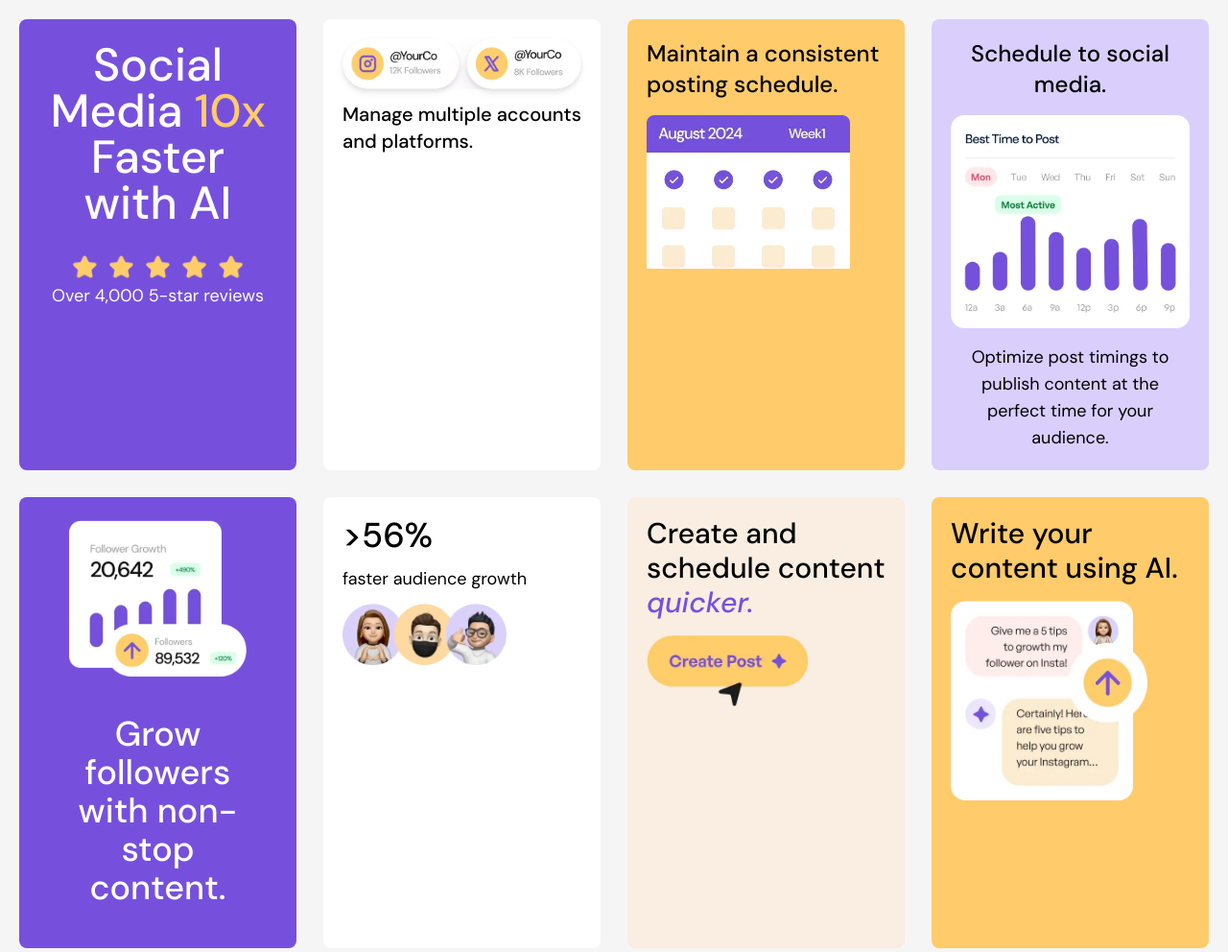
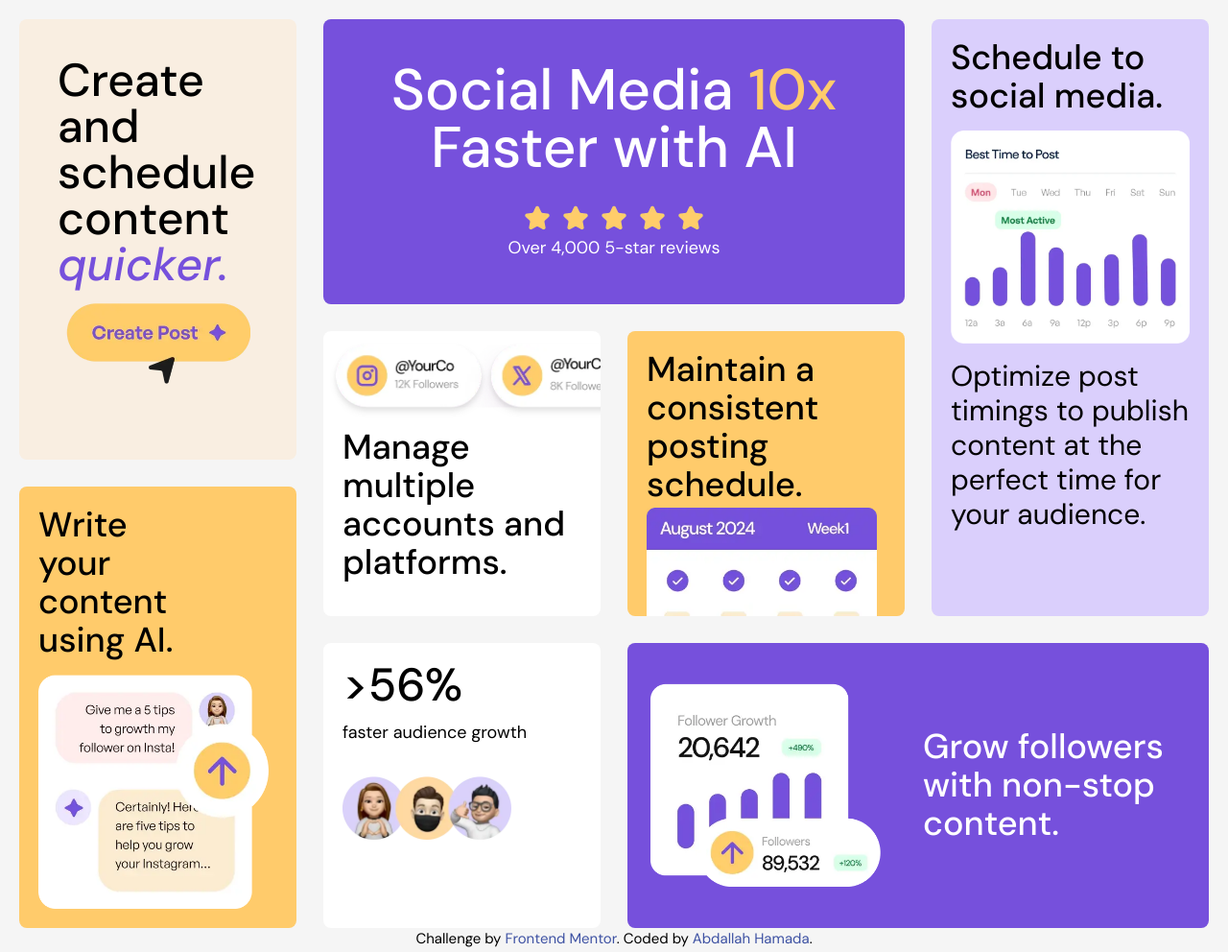
Before and after one commit to AbdullahHamadax/bento-grid, a plain HTML site: page index.html in a window 1280 px wide. Shown: the top 992 px of the page at 96% size. Drawn offline with nearby package versions, Linux system fonts and the light colour scheme.

Commit message:
Finish Desktop and Tablet design & QOL improvements + Add container to grid parent + Change rows to 12 and spans accoridngly + Make images appear emebdded within their corresponding container + Make containers responsive on Tablet and Desktop

```diff
--- a/index.html
+++ b/index.html
@@ -34,106 +34,122 @@
     </style>
   </head>
   <body class="flex flex-col items-center min-h-screen p-5 bg-[#f5f5f5]">
-    <div class="grid gap-7 sm:grid-cols-4 sm:grid-rows-3">
+    <div
+      class="container grid max-w-[80rem] sm:grid-cols-2 lg:grid-cols-4 gap-7 lg:grid-rows-12"
+    >
       <div
-        class="bg-[#7650dc] rounded-lg flex flex-col items-center text-center p-6"
+        class="bg-[#7650dc] rounded-lg flex flex-col items-center text-center p-6 order-1 lg:order-2 lg:row-span-4 lg:col-span-2 lg:justify-center"
       >
-        <h1 class="text-5xl font-medium text-white">
+        <h1 class="text-5xl font-medium text-white text-balance lg:text-6xl">
           Social Media <span class="text-[#ffcb6b]">10x</span> Faster with AI
         </h1>
         <img
           src="assets/images/illustration-five-stars.webp"
           alt="five stars"
-          class="h-[1.9rem] mt-7"
+          class="w-[12rem] mt-7"
         />
         <p class="text-lg text-white">Over 4,000 5-star reviews</p>
       </div>
+
       <div
-        class="flex flex-col items-center gap-3 p-5 text-left text-black bg-white rounded-lg"
+        class="flex flex-col items-center order-2 gap-3 p-5 overflow-hidden text-left text-black bg-white rounded-lg lg:gap-7 lg:order-5 lg:row-span-4 lg:row-start-5"
       >
         <img
           src="assets/images/illustration-multiple-platforms.webp"
           alt="platform accounts"
-          class="rounded-full drop-shadow-md"
+          class="lg:relative lg:left-[1.5rem] w-[20rem] rounded-full drop-shadow-md lg:transform lg:scale-125"
         />
-        <p class="text-xl font-medium">
+        <p class="text-xl font-medium text-pretty sm:text-4xl">
           Manage multiple accounts and platforms.
         </p>
       </div>
+
       <div
-        class="flex flex-col items-start gap-4 text-left text-black bg-[#ffcb6b] rounded-lg p-5"
+        class="relative flex flex-col items-start gap-4 text-left overflow-hidden pb-0 text-black bg-[#ffcb6b] rounded-lg p-5 order-3 lg:order-6 lg:row-span-4 lg:row-start-5"
       >
-        <p class="text-2xl font-medium">
+        <p class="text-2xl font-medium text-balance lg:text-4xl">
           Maintain a consistent posting schedule.
         </p>
         <img
           src="assets/images/illustration-consistent-schedule.webp"
           alt="consistent schedule"
-          class="h-[10rem]"
+          class="w-[15rem] lg:absolute lg:top-[11.5rem]"
         />
       </div>
 
       <div
-        class="flex flex-col items-center gap-4 text-center text-black bg-[#dacffc] rounded-lg p-5"
+        class="flex flex-col lg:text-left gap-4 text-center overflow-hidden text-black bg-[#dacffc] rounded-lg p-5 order-4 lg:order-3 lg:row-span-8"
       >
-        <p class="text-2xl font-medium">Schedule to social media.</p>
+        <p class="text-2xl font-medium lg:text-4xl">
+          Schedule to social media.
+        </p>
         <img
           src="assets/images/illustration-schedule-posts.webp"
           alt="platform accounts"
+          class="w-[23rem]"
         />
-        <p class="px-4 text-lg font-normal">
+        <p class="text-lg font-normal lg:text-3xl">
           Optimize post timings to publish content at the perfect time for your
           audience.
         </p>
       </div>
+
       <div
-        class="bg-[#7650dc] rounded-lg flex flex-col gap-3 items-center text-center p-6"
+        class="bg-[#7650dc] rounded-lg flex flex-col gap-9 items-center lg:text-left text-center p-6 order-5 lg:order-8 lg:col-span-2 lg:row-span-4 lg:flex-row"
       >
         <img
           src="assets/images/illustration-grow-followers.webp"
           alt="followers growth"
-          class="pt-0 p-7"
+          class="pt-0 w-[14rem] lg:w-[15rem]"
         />
-        <p class="px-2 text-4xl font-medium text-white">
+        <p
+          class="px-2 text-4xl font-medium text-white text-balance lg:text-wrap lg:text-4xl"
+        >
           Grow followers with non-stop content.
         </p>
       </div>
+
       <div
-        class="flex flex-col items-start gap-3 p-5 text-black bg-white rounded-lg"
+        class="flex flex-col items-start order-6 gap-3 p-5 text-black bg-white rounded-lg lg:order-7 lg:row-span-4"
       >
-        <h1 class="text-4xl font-medium">>56%</h1>
+        <h1 class="text-4xl font-medium lg:text-5xl">>56%</h1>
         <p class="">faster audience growth</p>
         <img
           src="assets/images/illustration-audience-growth.webp"
           alt="audience"
-          class="h-[4rem]"
+          class="w-[11rem] mt-5"
         />
       </div>
+
       <div
-        class="flex flex-col items-start gap-4 p-5 text-black bg-[#f9eee1] rounded-lg"
+        class="flex flex-col items-start gap-4 p-5 text-black bg-[#f9eee1] rounded-lg order-7 lg:order-1 lg:row-span-6 lg:row-start-1 lg:col-start-1 lg:p-10"
       >
-        <p class="text-3xl font-medium">
+        <p class="text-3xl font-medium lg:text-5xl">
           Create and schedule content
           <span class="italic text-[#7650dc]">quicker.</span>
         </p>
         <img
           src="assets/images/illustration-create-post.webp"
           alt="create post button"
-          class="h-[5rem]"
+          class="w-[12rem] lg:self-center"
         />
       </div>
+
       <div
-        class="flex flex-col items-start gap-4 p-5 text-black bg-[#ffcb6b] rounded-lg"
+        class="flex flex-col items-start lg:place-content-between gap-4 p-5 text-black bg-[#ffcb6b] rounded-lg order-8 lg:order-4 lg:row-span-6 lg:col-start-1"
       >
-        <p class="text-3xl font-medium">Write your content using AI.</p>
+        <p class="text-3xl font-medium lg:text-4xl lg:max-w-[7ch]">
+          Write your content using AI.
+        </p>
         <img
           src="assets/images/illustration-ai-content.webp"
           alt="ai content"
-          class="h-[13rem]"
+          class="w-[13rem] lg:w-[15rem]"
         />
       </div>
     </div>
-    <div class="attribution">
+
+    <div class="mt-auto attribution">
       Challenge by
       <a href="https://www.frontendmentor.io?ref=challenge">Frontend Mentor</a>.
       Coded by <a href="#">Abdallah Hamada</a>.
```
